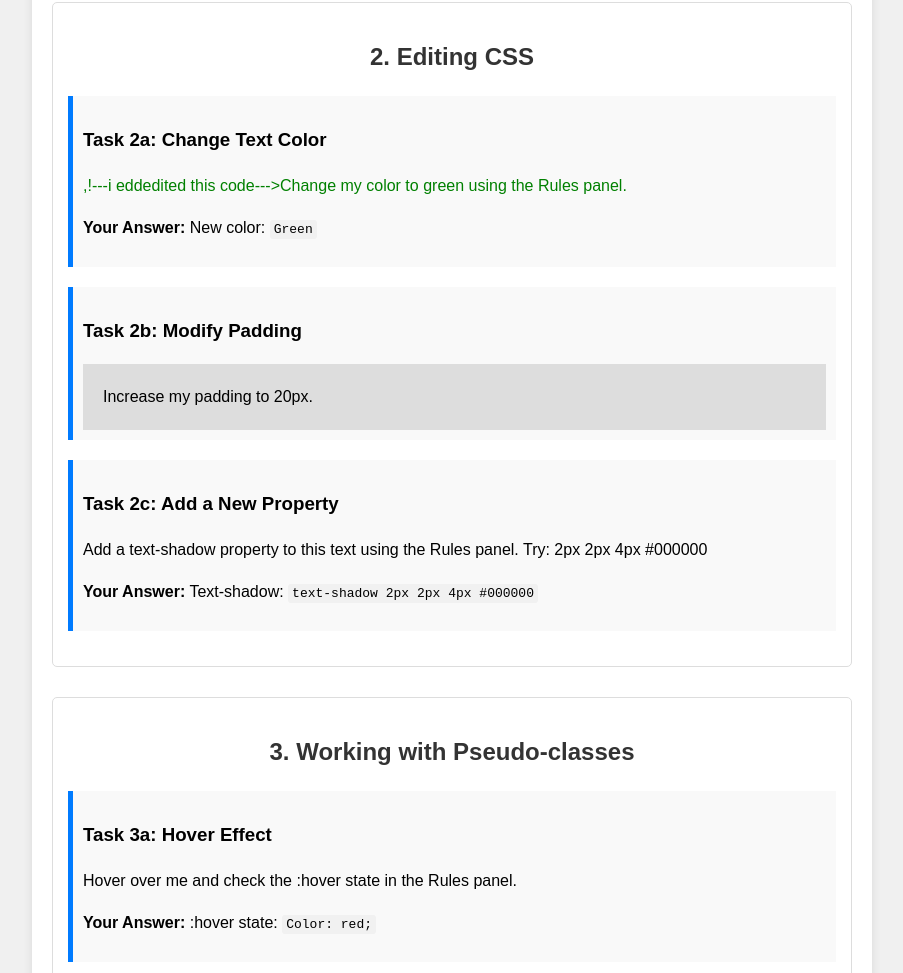
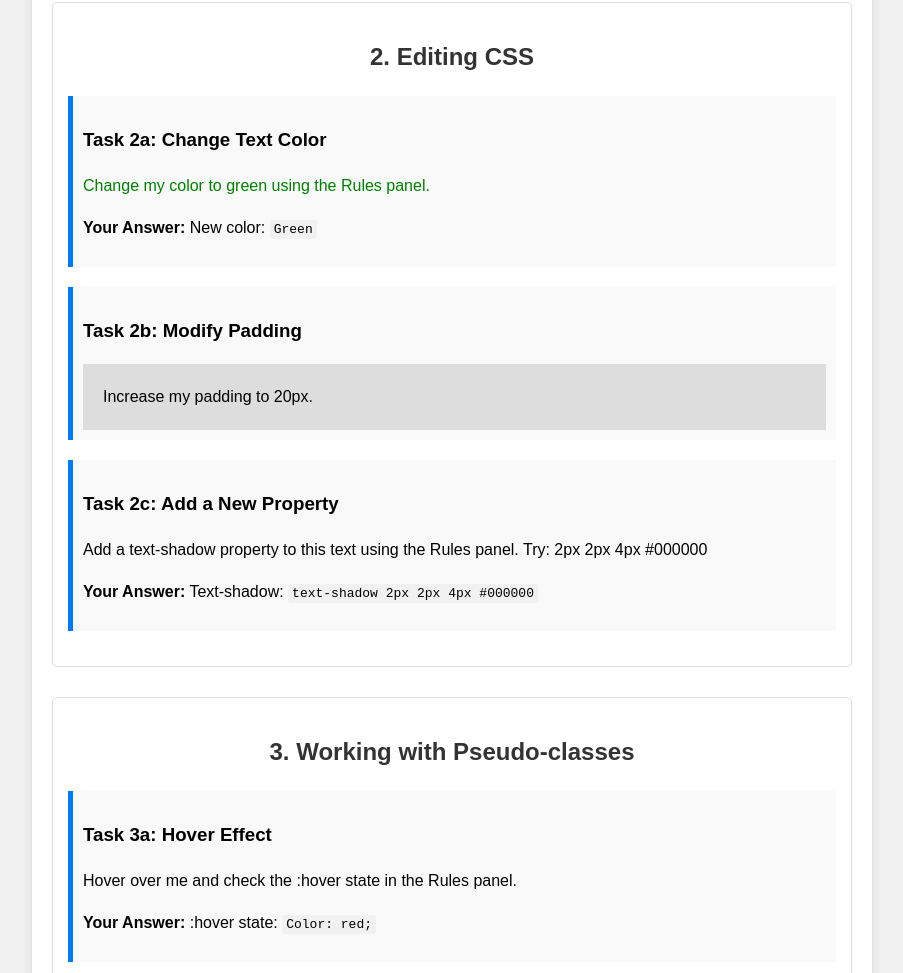
Before and after one commit to VeraCrux94/dev-tools-initials-AV, a plain HTML site: page index.html in a window 1280 px wide. Shown: the part 1333-2306 px from the top of the page, without its empty margins (188-1091 px from the left). Drawn offline with Linux system fonts and the light colour scheme.

Commit message:
Update index.html

```diff
--- a/index.html
+++ b/index.html
@@ -130,7 +130,7 @@
             <h2>2. Editing CSS</h2>
             <div class="task">
                 <h3>Task 2a: Change Text Color</h3>
-                <p style="color: green;">,!---i eddedited this code--->Change my color to green using the Rules panel.</p>
+                <p style="color: green;"><!---i eddedited this code--->Change my color to green using the Rules panel.</p>
                 <p><strong>Your Answer:</strong> New color: <code>Green</code></p>
             </div>
             <div class="task">
```
